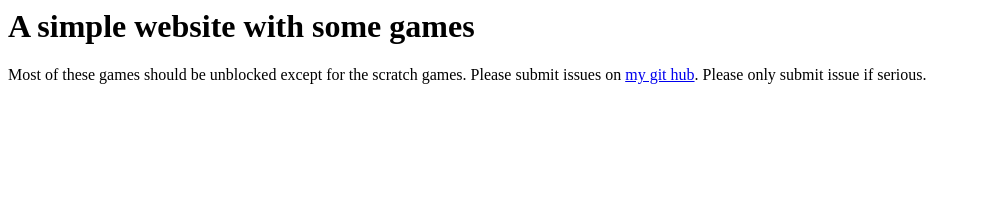
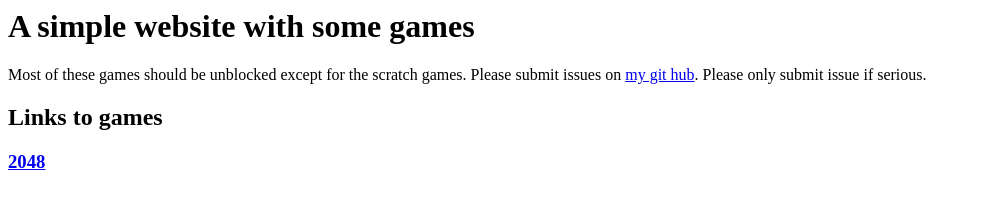
Before and after one commit to Scriditer/winandwebgames, a plain HTML site: page index.html in a window 1280 px wide. Shown: the whole page, without its empty margins (0-981 px from the left). Drawn offline with Linux system fonts and the light colour scheme.

Commit message:
Update index.html
added 2048 to games

```diff
--- a/index.html
+++ b/index.html
@@ -1,3 +1,5 @@
 <doctype HTML>
 <h1> A simple website with some games</h1>
 <p>Most of these games should be unblocked except for the scratch games. Please submit issues on <a href="https://github.com/Scriditer/winandwebgames/issues">my git hub</a>. Please only submit issue if serious.</p>
+<h2> Links to games </h2>
+<h3>  <a href="https://scriditer.github.io/winandwebgames/2048/">2048</a> </h3>
```
